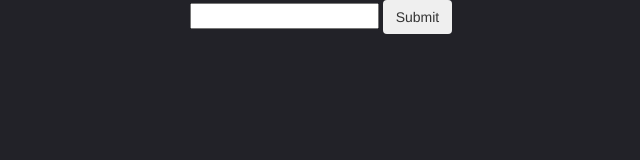
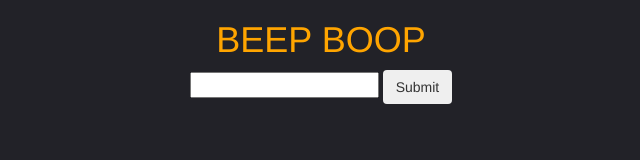
Before and after one commit to PorterSavage/beep-boop, a plain HTML site: page index.html in a window 1280 px wide. Shown: the whole page, without its empty margins (319-959 px from the left). Drawn offline with Linux system fonts and the light colour scheme.

Commit message:
Add title and style it

```diff
--- a/css/styles.css
+++ b/css/styles.css
@@ -6,3 +6,7 @@ html, body {
   text-align: center;
 
 }
+
+p, h1 {
+  color: orange;
+}
--- a/index.html
+++ b/index.html
@@ -9,6 +9,7 @@
     <title>Beep Boop Translator</title>
   </head>
   <body>
+    <h1>BEEP BOOP</h1>
     <div class="container">
       <form id="formOne">
         <input id="input" type="number">
```
